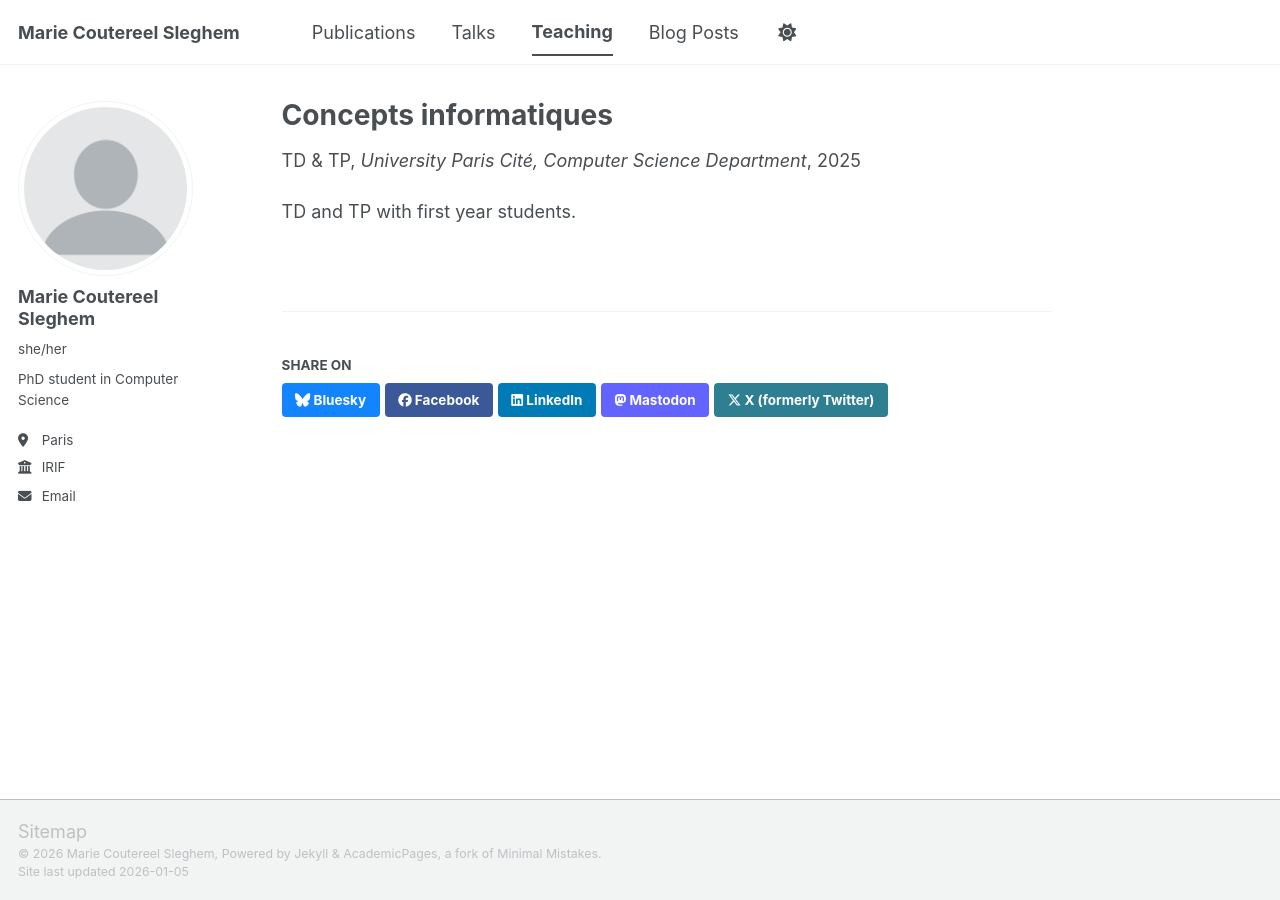
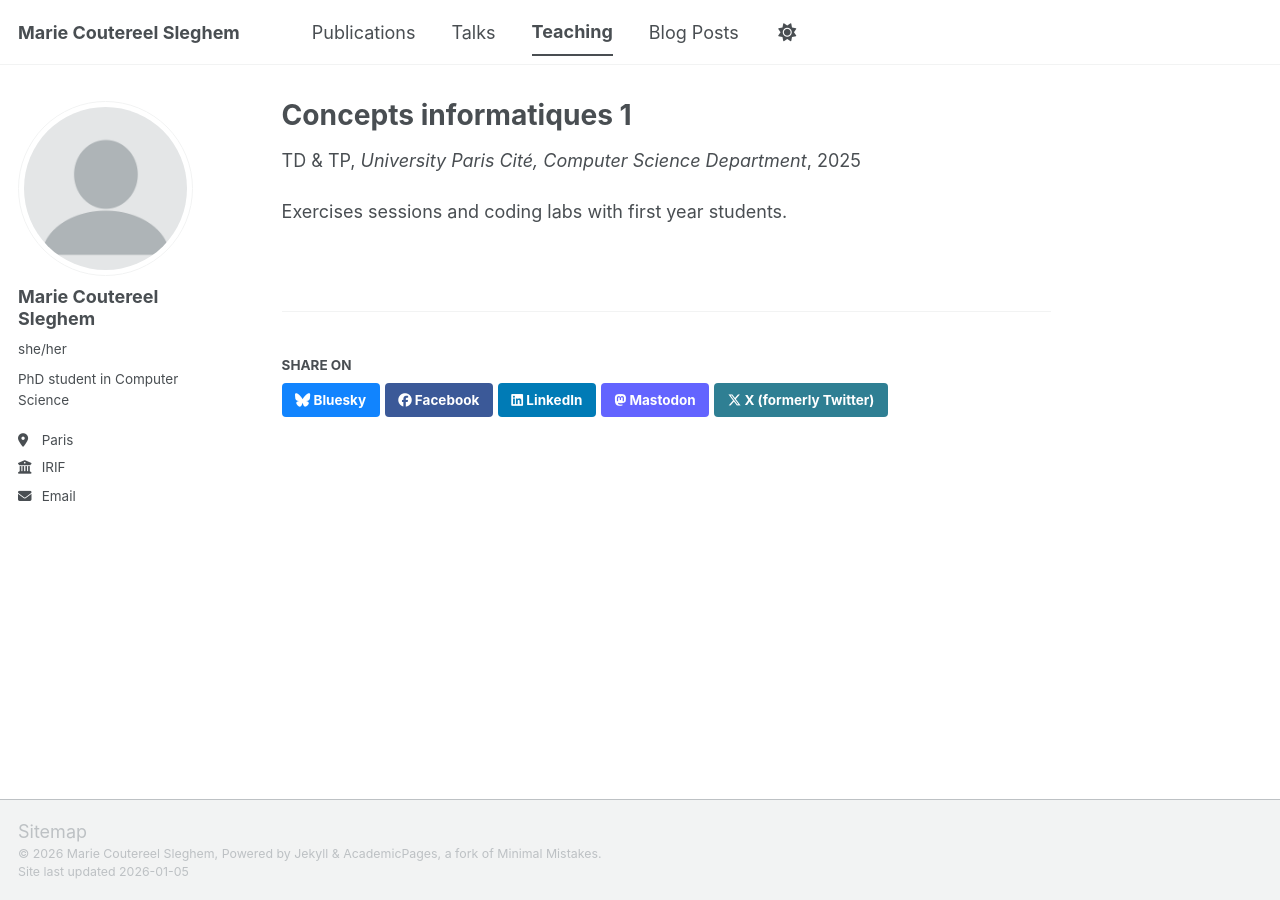
Before and after one commit to MC21-art/MC21-art.github.io, a Jekyll site: the page built from _teaching/2025-CI1.md, in a window 1280 px wide. Built offline with Jekyll 4.4.1, drawn with Linux system fonts in a browser that asks for light colours; a script bundle is joined from its source files by our own code; library files that are not in the unit come from our copies.

Commit message:
Update 2025-CI1.md

```diff
--- a/_teaching/2025-CI1.md
+++ b/_teaching/2025-CI1.md
@@ -1,5 +1,5 @@
 ---
-title: "Concepts informatiques"
+title: "Concepts informatiques 1"
 collection: teaching
 type: "TD & TP"
 permalink: /teaching/2014-spring-teaching-1
@@ -8,4 +8,4 @@ date: 2025-10-01
 location: "Paris, France"
 ---
 
-TD and TP with first year students.
+Exercises sessions and coding labs with first year students.
```
